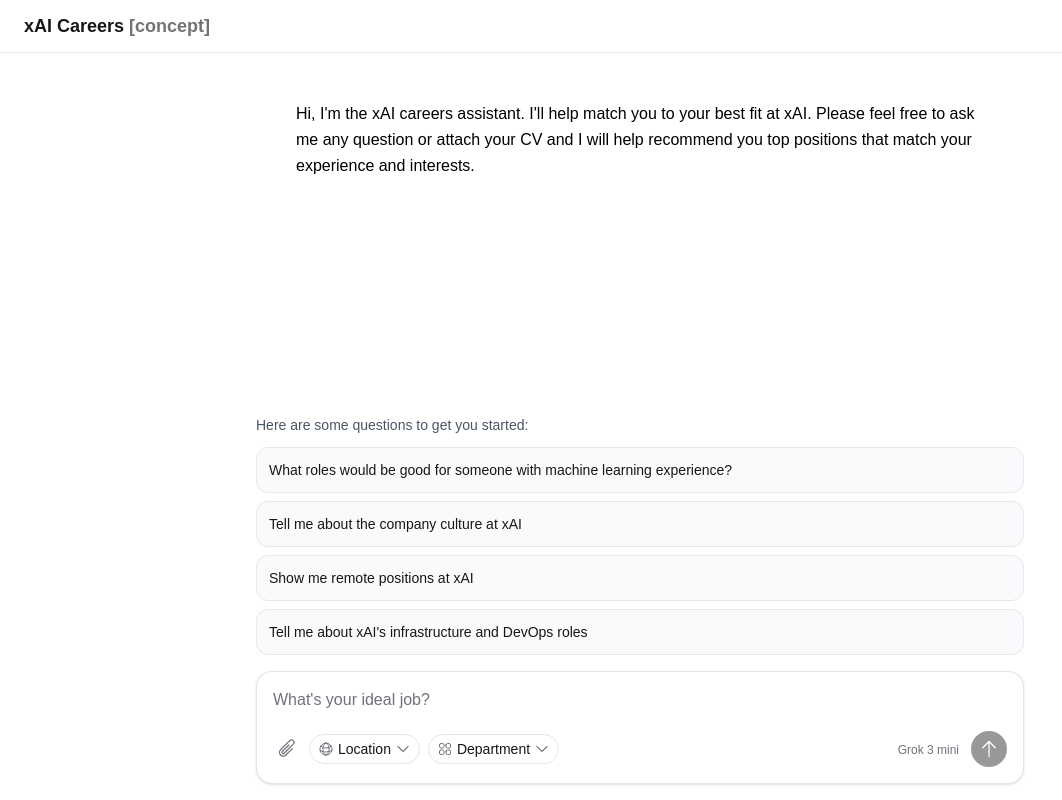
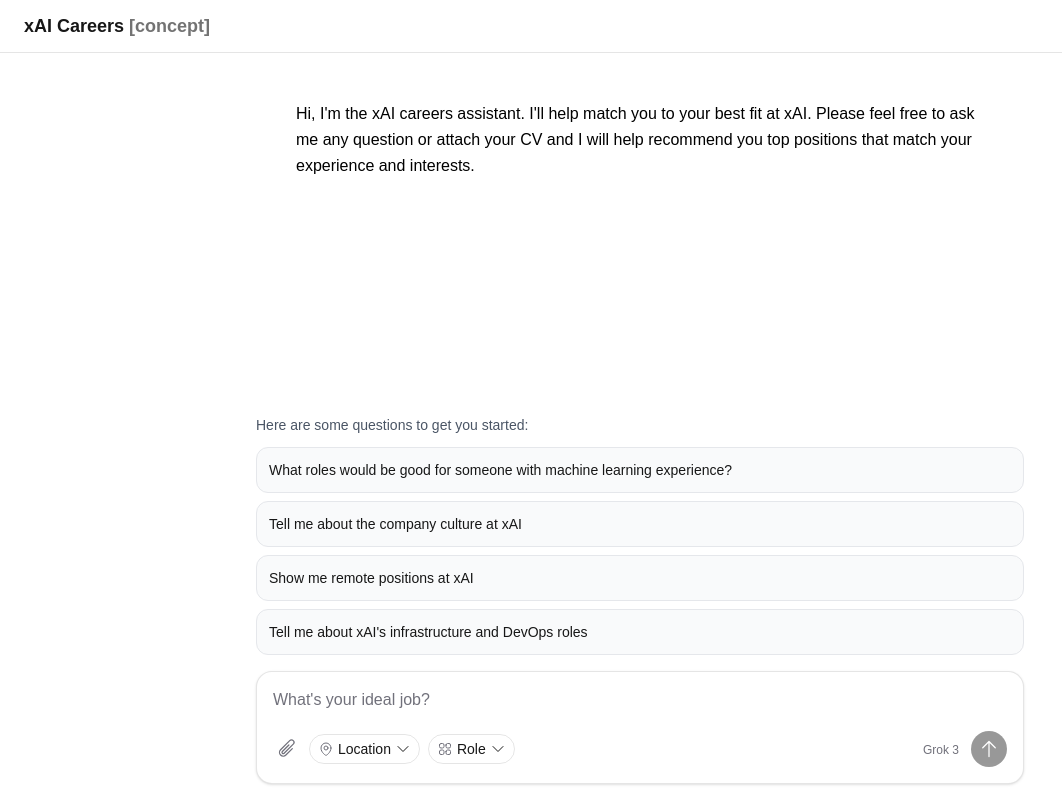
Before and after one commit to enesgrahovac/xai-careers, a Next.js app: page / in a window 1280 px wide. Shown: the whole page, without its empty margins (0-1062 px from the left). Built offline with nearby package versions, Linux system fonts and the light colour scheme.

Commit message:
changing icons

```diff
--- a/src/components/ChatInput.tsx
+++ b/src/components/ChatInput.tsx
@@ -5,7 +5,7 @@ import {
     ChevronDownIcon,
     ArrowUpIcon,
     CheckIcon,
-    GlobeAltIcon,
+    MapPinIcon,
     Squares2X2Icon
 } from "@heroicons/react/24/outline";
 import Tooltip from "./Tooltip";
@@ -232,7 +232,7 @@ export default function ChatInput({ onSend, disabled = false }: ChatInputProps)
                             }}
                             className="group flex items-center gap-1 text-sm font-medium px-2 py-1 rounded-3xl hover:bg-black/5 dark:hover:bg-white/10 border border-black/10 dark:border-white/15"
                         >
-                            <GlobeAltIcon className="h-4 w-4 text-zinc-500 group-hover:text-zinc-700 dark:text-zinc-400 dark:group-hover:text-zinc-200" />
+                            <MapPinIcon className="h-4 w-4 text-zinc-500 group-hover:text-zinc-700 dark:text-zinc-400 dark:group-hover:text-zinc-200" />
                             <span className="hidden sm:inline">Location</span>
                             <ChevronDownIcon className="h-4 w-4" />
                         </button>
@@ -268,7 +268,7 @@ export default function ChatInput({ onSend, disabled = false }: ChatInputProps)
                             className="group flex items-center gap-1 text-sm font-medium px-2 py-1 rounded-3xl hover:bg-black/5 dark:hover:bg-white/10 border border-black/10 dark:border-white/15"
                         >
                             <Squares2X2Icon className="h-4 w-4 text-zinc-500 group-hover:text-zinc-700 dark:text-zinc-400 dark:group-hover:text-zinc-200" />
-                            <span className="hidden sm:inline">Department</span>
+                            <span className="sm:inline">Role</span>
                             <ChevronDownIcon className="h-4 w-4" />
                         </button>
                         {deptOpen && (
@@ -278,7 +278,7 @@ export default function ChatInput({ onSend, disabled = false }: ChatInputProps)
                                         key={dept}
                                         type="button"
                                         onClick={() => toggleDepartment(dept)}
-                                        className="flex w-full items-start gap-2 px-3 py-2 text-left hover:bg-black/5 dark:hover:bg-white/10 rounded"
+                                        className="flex w-full items-start px-3 py-2 text-left hover:bg-black/5 dark:hover:bg-white/10 rounded"
                                     >
                                         <CheckIcon
                                             className={`h-4 w-4 text-black dark:text-white ${selectedDepartments.includes(dept) ? "" : "opacity-0"}`}
@@ -296,7 +296,7 @@ export default function ChatInput({ onSend, disabled = false }: ChatInputProps)
 
                 {/* Model label */}
                 <Tooltip content="Smart AI model with reasoning capabilities">
-                    <span className="text-xs font-medium text-zinc-500 mr-1 sm:inline cursor-default">Grok 3 mini</span>
+                    <span className="text-xs font-medium text-zinc-500 mr-1 sm:inline cursor-default">Grok 3</span>
                 </Tooltip>
 
                 {/* Send */}
```
